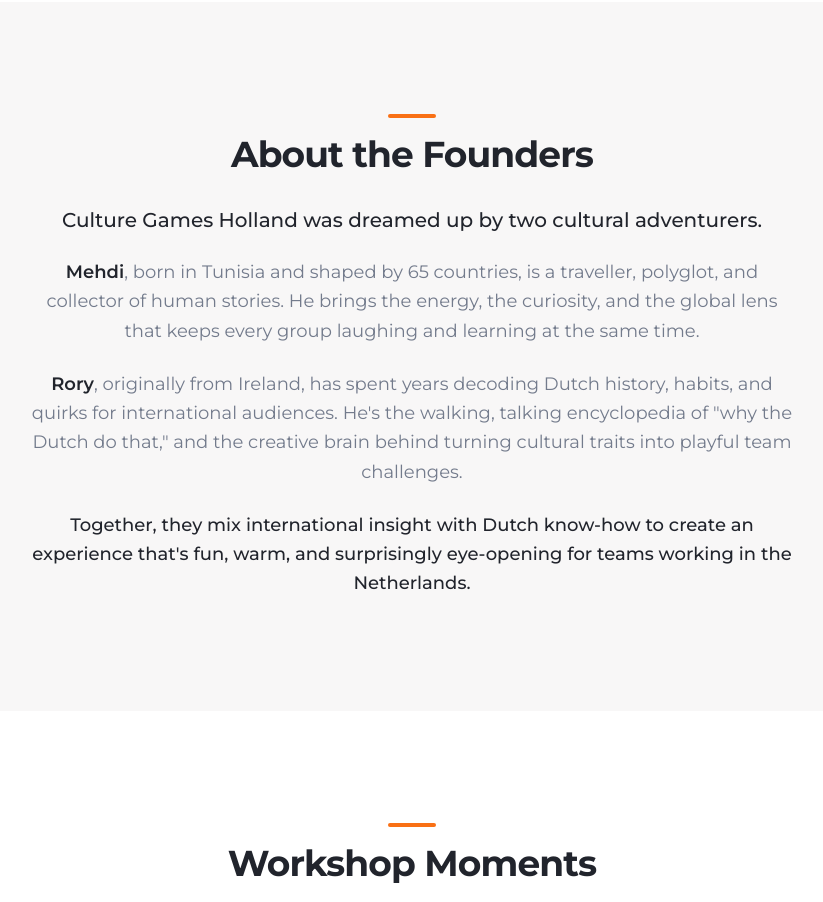
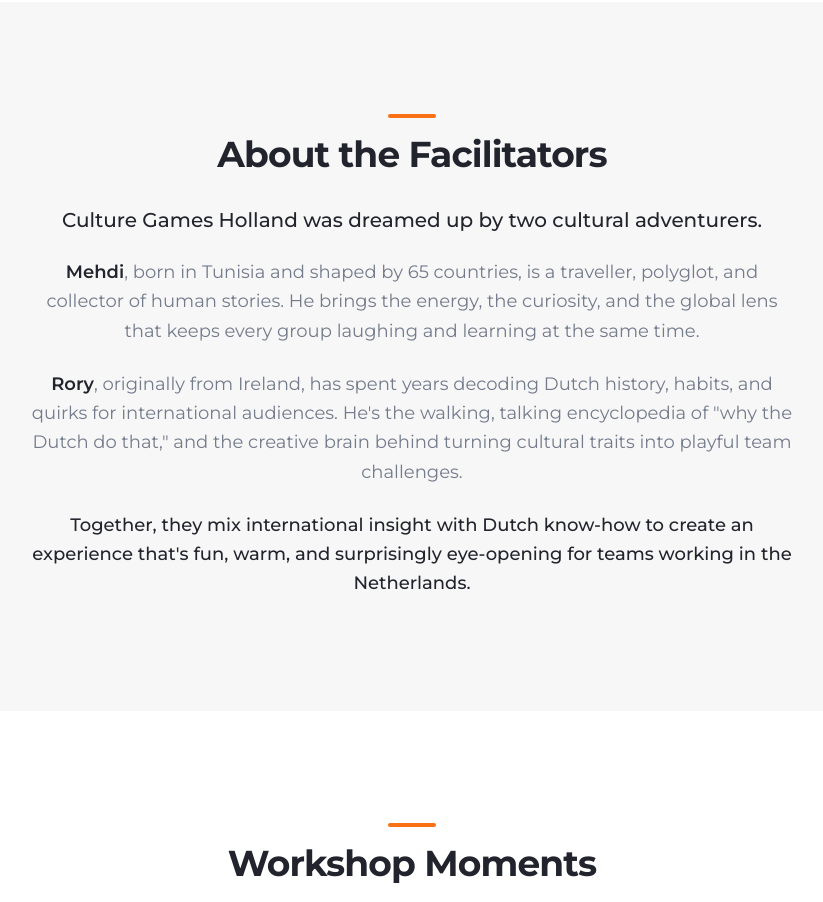
Before and after one commit to midogo21-netizen/culture-games-holland-site, a React (Vite) app: page / in a window 1280 px wide. Shown: the part 2200-3102 px from the top of the page, without its empty margins (228-1051 px from the left). Built offline with nearby package versions, Linux system fonts and the light colour scheme; the HTML template or start-up script is replaced by a standard one.

Commit message:
Visual edit in Lovable
Edited UI in Lovable

```diff
--- a/src/components/Founders.tsx
+++ b/src/components/Founders.tsx
@@ -1,13 +1,10 @@
 const Founders = () => {
-  return (
-    <section className="section-padding bg-grey-warm">
+  return <section className="section-padding bg-grey-warm">
       <div className="container-narrow mx-auto">
         <div className="max-w-3xl mx-auto text-center space-y-8">
           <div className="space-y-4">
             <div className="highlight-bar mx-auto" />
-            <h2 className="text-3xl md:text-4xl font-bold">
-              About the Founders
-            </h2>
+            <h2 className="text-3xl md:text-4xl font-bold">About the Facilitators</h2>
           </div>
 
           <div className="space-y-6 text-muted-foreground leading-relaxed text-lg">
@@ -38,8 +35,6 @@ const Founders = () => {
           </div>
         </div>
       </div>
-    </section>
-  );
+    </section>;
 };
-
 export default Founders;
```
